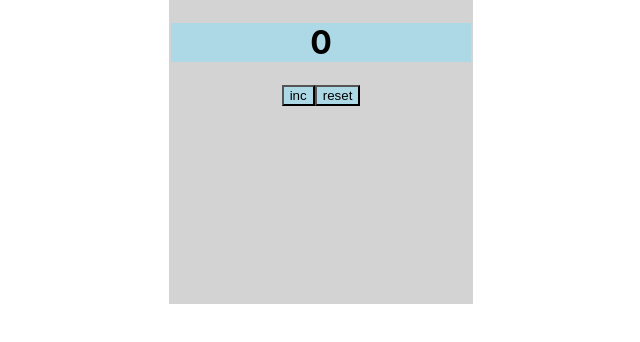
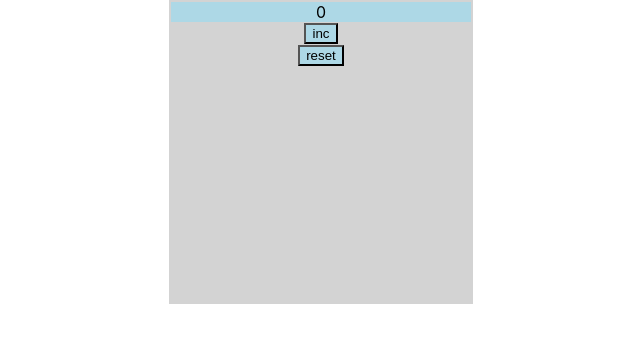
Before and after one commit to IvanBliudnik/microtasks, a React (Create React App) app: page / in a window 1280 px wide. Shown: the top 342 px of the page, without its empty margins (319-959 px from the left). Built offline with nearby package versions, Linux system fonts and the light colour scheme.

Commit message:
counter1st

```diff
--- a/src/App.tsx
+++ b/src/App.tsx
@@ -4,7 +4,7 @@ import './App.css';
 // import {FullInput} from "./components/FullInput";
 // import {Input} from "./components/Input";
 // import {Button} from "./components/Button";
-import {CounterBtn} from "./components/CounterBtn";
+import {Counter} from "./components/Counter";
 // import {NewComponentTaskFull} from "./NewComponentTaskFull";
 // import {Button} from "./Button";
 // import {TopCar} from "./topCarsArr";
@@ -95,7 +95,7 @@ export const App = () => {
 
     return (
         <div className="counterStyle">
-            <CounterBtn/>
+            <Counter/>
             {/*<Input title={title} setTitle={setTitle}/>*/}
             {/*<Button name={")"} callback={callBackButtonHandler}/>*/}
             {/*/!*<FullInput addNewMessage={AddMessage}/>*!/*/}
--- /dev/null
+++ b/src/components/Counter.tsx
@@ -0,0 +1,20 @@
+import React, {useState} from 'react';
+import {CounterIncBtn} from "./CounterIncBtn";
+import {CounterResetBtn} from "./CounterResetBtn";
+
+export const Counter = () => {
+    let [num, setNum] = useState(0);
+    const onCLickUp = () => {
+        setNum(++num);
+    }
+    const onCLickHandlerStart = () => {
+        setNum(0);
+    }
+    return (
+        <div>
+            <div className={"numStyle"}>{num}</div>
+            <CounterIncBtn onClick={onCLickUp} />
+            <CounterResetBtn onClick={onCLickHandlerStart} />
+        </div>
+    );
+};
--- a/src/components/CounterBtn.tsx
+++ /dev/null
@@ -1,27 +0,0 @@
-import React from 'react';
-
-
-export const CounterBtn = () => {
-    let [num, setNum] = React.useState(0);
-
-    const onCLickUp = () => {
-        setNum(++num);
-    }
-    const onCLickHandlerStart = () => {
-        setNum(0);
-    }
-    const errorNum = () => {
-        if (num >= 5) {
-            setError("")
-        } else {
-            setError("Title is required")
-        }
-    }
-    return (
-        <>
-            <h1 className={"numStyle"}>{num}</h1>
-            <button className={"inc"} onClick={onCLickUp}>inc</button>
-            <button className={"reset"} onClick={onCLickHandlerStart}>reset</button>
-        </>
-    )
-}
--- /dev/null
+++ b/src/components/CounterIncBtn.tsx
@@ -0,0 +1,30 @@
+import React from 'react';
+
+type CounterIncBtnProps = {
+    onClick: () => void;
+}
+
+export const CounterIncBtn = (props: CounterIncBtnProps) => {
+
+
+    // const onChangeTitleHandler = (num: ChangeEvent<HTMLInputElement>) => setNum(num.currentTarget.value);
+    // const addTask = () => {
+    //     if (newTaskTitle.trim() !== "") {
+    //         props.addTask(newTaskTitle.trim()); //защита от пустового добавления newTaskTitle
+    //         setNewTaskTitle("");
+    //     } else {
+    //         setError("Title is required")
+    //     }
+    // const errorNum = () => {
+    //     if (num >= 5) {
+    //         props.errorNum(setNum(num))
+    //     } else {
+    //         setError("Title is required")
+    //     }
+    // }
+    return (
+        <div>
+            <button className={"inc"} onClick={()=>{props.onClick()}}>inc</button>
+        </div>
+    )
+}
--- /dev/null
+++ b/src/components/CounterResetBtn.tsx
@@ -0,0 +1,13 @@
+import React from 'react';
+type CounterResetBtnProps = {
+    onClick: () => void;
+}
+
+export const CounterResetBtn = (props:CounterResetBtnProps) => {
+
+    return (
+        <div>
+            <button className={"reset"} onClick={()=>{props.onClick()}}>reset</button>
+        </div>
+    );
+};
```
